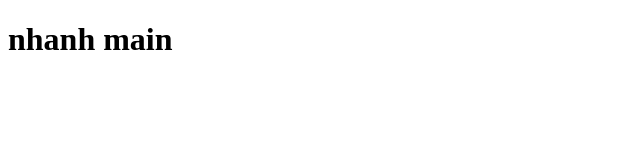
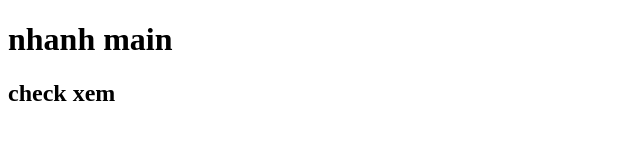
Before and after one commit to hu731/du-an-1.1.5, a plain HTML site: page index.html in a window 1280 px wide. Shown: the whole page, without its empty margins (0-640 px from the left). Drawn offline with Linux system fonts and the light colour scheme.

Commit message:
2.suanahnhmain

```diff
--- a/index.html
+++ b/index.html
@@ -7,5 +7,6 @@
   </head>
   <body>
     <h1>nhanh main</h1>
+    <h2>check xem</h2>
   </body>
 </html>
```
